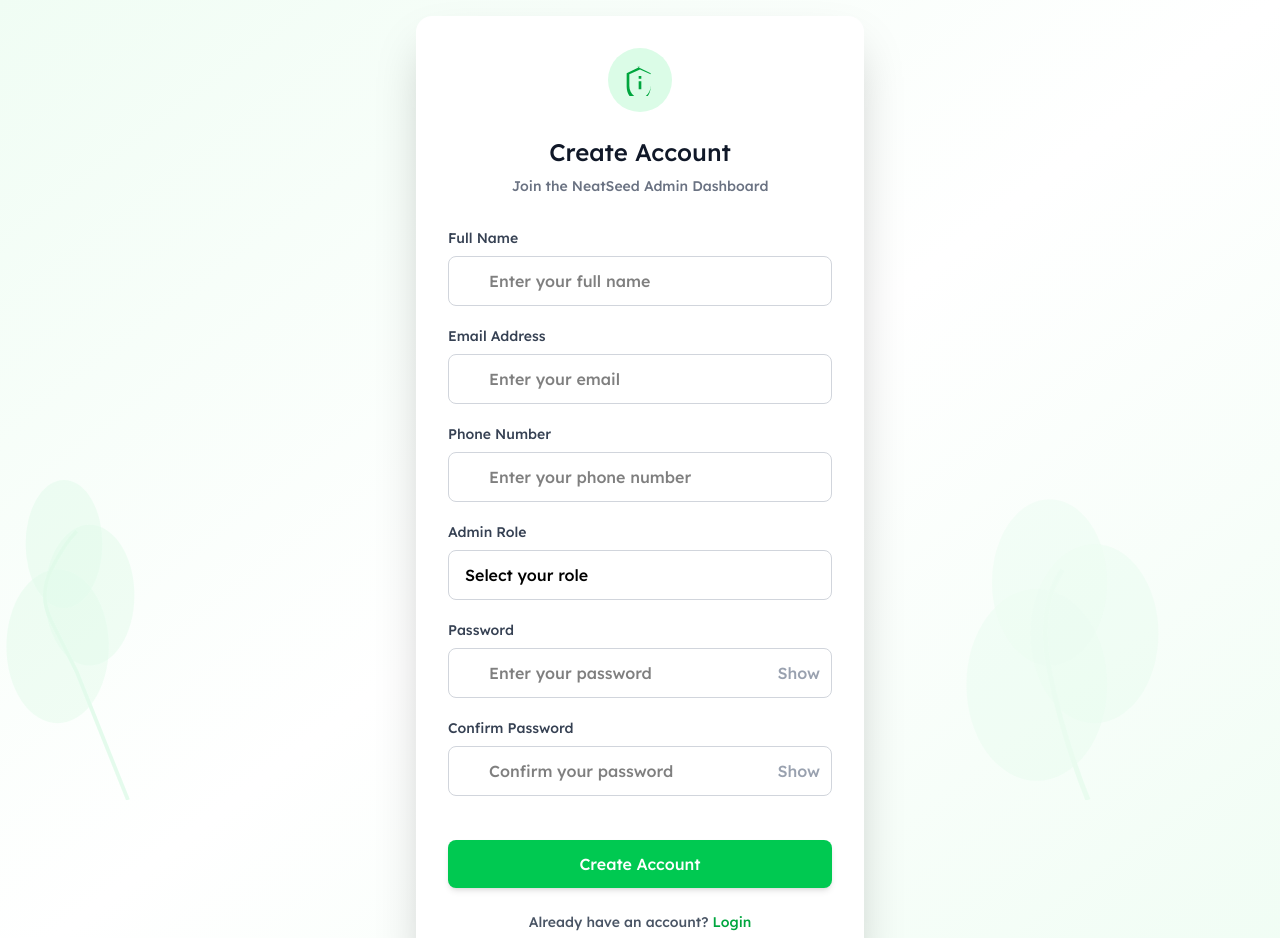
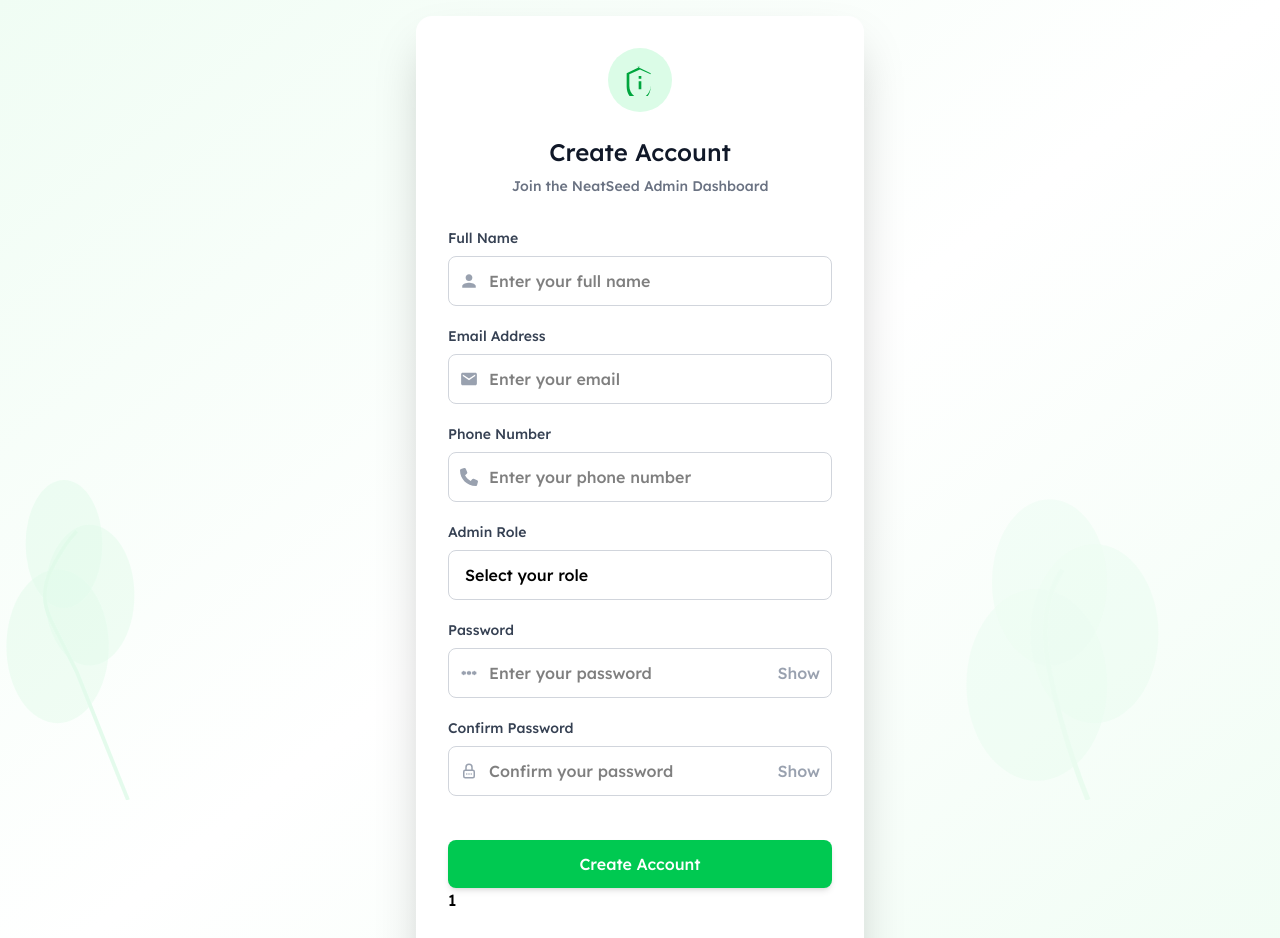
Before and after one commit to Sush2007/NeatSeed-FrontEnd, a React (Vite) app: page /signup in a window 1280 px wide. Shown: the top 938 px of the page. Built offline with nearby package versions, Linux system fonts and the light colour scheme.

Commit message:
Refined the UI and Optimization

```diff
--- a/src/Components/Login.jsx
+++ b/src/Components/Login.jsx
@@ -1,4 +1,5 @@
 import React, { useState } from 'react';
+import { Link } from 'react-router-dom';
 
 const Login = () => {
   const [email, setEmail] = useState('admin@neatseed.com');
@@ -102,9 +103,11 @@
         {/* Sign Up Link */}
         <p className="text-center text-sm text-gray-600 mt-4">
           Don’t have an account?{' '}
+          <Link to="/signup">
           <a href="/signup" className="text-green-600 hover:text-green-700 font-semibold">
             Sign Up
           </a>
+          </Link>
         </p>
 
 
--- a/src/Components/Signup.jsx
+++ b/src/Components/Signup.jsx
@@ -1,4 +1,10 @@
 import React, { useState } from 'react';
+import { Link } from 'react-router-dom';
+import { IoMdPerson } from "react-icons/io";
+import { IoMdMail } from "react-icons/io";
+import { FaPhone } from "react-icons/fa6";
+import { TbPassword } from "react-icons/tb";
+import { TbLockPassword } from "react-icons/tb";
 
 const Signup = () => {
   const [showPassword, setShowPassword] = useState(false);
@@ -72,7 +78,7 @@
               Full Name
             </label>
             <div className="relative">
-              {/* Note: 'User' component/icon is assumed to be imported or defined elsewhere */}
+              <IoMdPerson className="absolute left-3 top-1/2 transform -translate-y-1/2 text-gray-400 text-lg" />
               <input
                 type="text"
                 name="fullName"
@@ -81,6 +87,8 @@
                 placeholder="Enter your full name"
                 className="w-full pl-10 pr-4 py-3 border border-gray-300 rounded-lg focus:ring-2 focus:ring-green-500 focus:border-transparent outline-none transition"
               />
+
+
             </div>
           </div>
 
@@ -90,6 +98,7 @@
               Email Address
             </label>
             <div className="relative">
+            <IoMdMail className="absolute left-3 top-1/2 transform -translate-y-1/2 text-gray-400 text-lg" />
               {/* Note: 'Mail' component/icon is assumed to be imported or defined elsewhere */}
               <input
                 type="email"
@@ -108,6 +117,8 @@
               Phone Number
             </label>
             <div className="relative">
+            <FaPhone  className="absolute left-3 top-1/2 transform -translate-y-1/2 text-gray-400 text-lg" />
+
               {/* Note: 'Phone' component/icon is assumed to be imported or defined elsewhere */}
               <input
                 type="tel"
@@ -145,6 +156,7 @@
               Password
             </label>
             <div className="relative">
+            <TbPassword className="absolute left-3 top-1/2 transform -translate-y-1/2 text-gray-400 text-lg" />
               {/* Note: 'Lock' component/icon is assumed to be imported or defined elsewhere */}
               <input
                 type={showPassword ? "text" : "password"}
@@ -171,6 +183,7 @@
               Confirm Password
             </label>
             <div className="relative">
+            <TbLockPassword className="absolute left-3 top-1/2 transform -translate-y-1/2 text-gray-400 text-lg" />
               {/* Note: 'Lock' component/icon is assumed to be imported or defined elsewhere */}
               <input
                 type={showConfirmPassword ? "text" : "password"}
@@ -199,14 +212,16 @@
             Create Account
           </button>
         </form>
-
+1
         {/* Login Link */}
         <div className="text-center mt-6">
           <p className="text-gray-600 text-sm">
             Already have an account?{' '}
-            <a href="#" className="text-green-600 hover:text-green-700 font-semibold">
+            <Link to="/login">
+             <a href="#" className="text-green-600 hover:text-green-700 font-semibold">
               Login
-            </a>
+            </a> </Link>
+
           </p>
         </div>
       </div>
```
